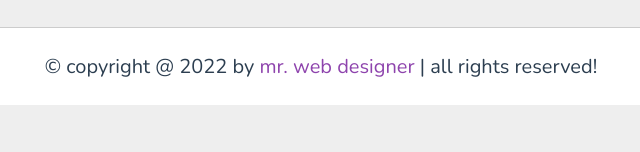
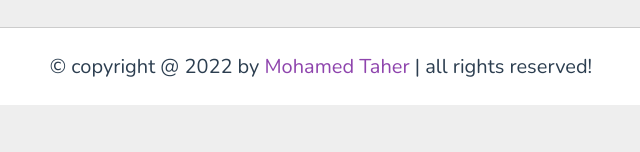
Before and after one commit to motaheresa/Proffesional-Educational-Project-, a plain HTML site: page profile.html in a window 1280 px wide. Shown: the part 648-800 px from the top of the page, 469-1109 px from the left. Drawn offline with nearby package versions, Linux system fonts and the light colour scheme.

Commit message:
Update profile.html

```diff
--- a/profile.html
+++ b/profile.html
@@ -139,7 +139,7 @@
 
 <footer class="footer">
 
-   &copy; copyright @ 2022 by <span>mr. web designer</span> | all rights reserved!
+   &copy; copyright @ 2022 by <span>Mohamed Taher</span> | all rights reserved!
 
 </footer>
 
```
